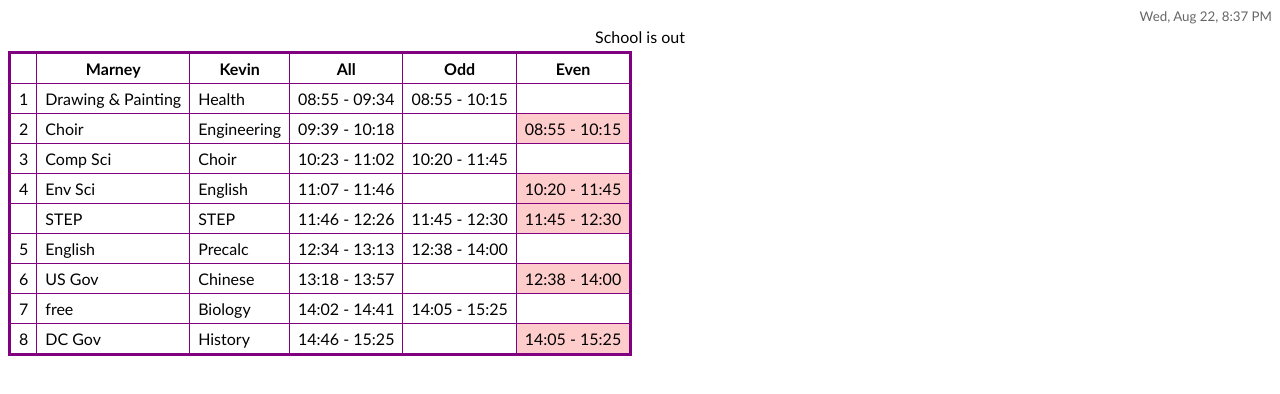
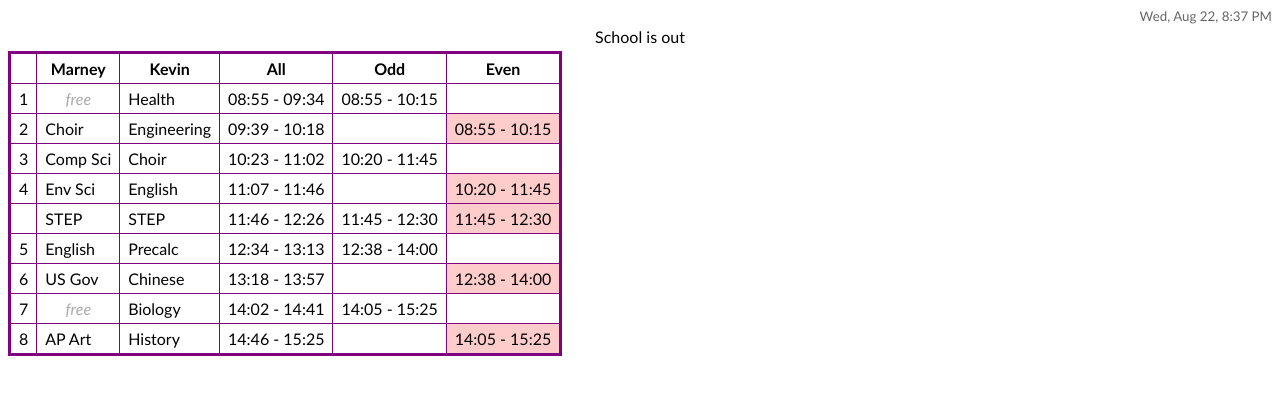
Before and after one commit to dougharris/dougharris.github.io, a plain HTML site: page kids.html in a window 1280 px wide. Drawn offline with Linux system fonts and the light colour scheme.

Commit message:
Updated Marney's schedule

```diff
--- a/kids.html
+++ b/kids.html
@@ -31,6 +31,11 @@
          .current_day_type {
              background: #ffcccc;
          }
+         .free {
+             font-style: italic;
+             text-align: center;
+             color: #aaa;
+         }
         </style>
     </head>
 
@@ -62,7 +67,7 @@
         <script>
          var schedule = [
              { "period": 1,
-               "marn": "Drawing & Painting",
+               "marn": "free",
                "kev": "Health",
                "short_start":"08:55",
                "short_end":"09:34",
@@ -117,7 +122,7 @@
                "long_start":"14:05",
                "long_end":"15:25"},
              { "period": 8,
-               "marn": "DC Gov",
+               "marn": "AP Art",
                "kev": "History",
                "short_start":"14:46",
                "short_end":"15:25",
@@ -170,6 +175,9 @@
 
                  cell = newRow.insertCell(1);
                  text = document.createTextNode(item.marn);
+                 if (item.marn == "free") {
+                     cell.className = "free";
+                 }
                  cell.appendChild(text);
 
                  cell = newRow.insertCell(2);
```
